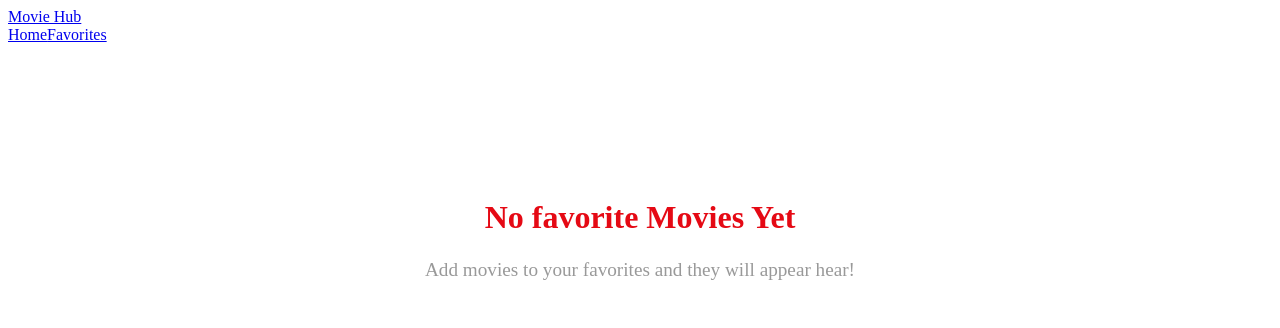
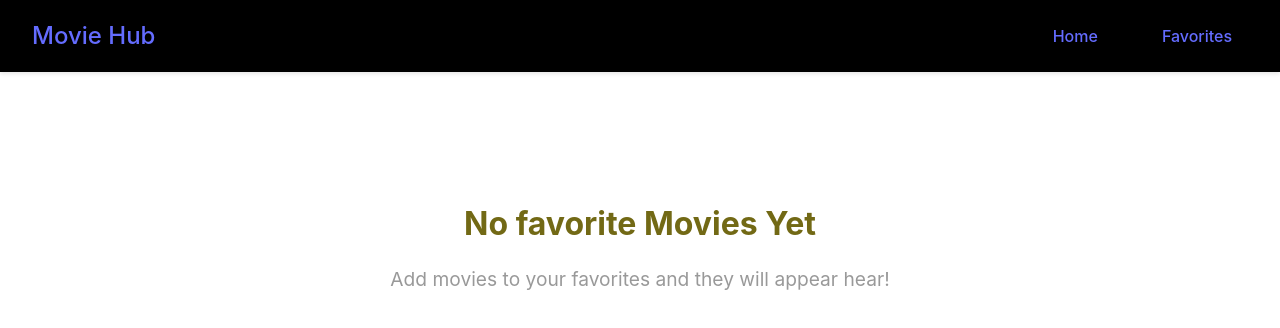
Before and after one commit to ProlificCoder17/movie_hub, a React (Vite) app in the folder movie-app/frontend/: page /favorites in a window 1280 px wide. Shown: the top 328 px of the page. Built offline with nearby package versions, Linux system fonts and the light colour scheme.

Commit message:
css stylings updated

```diff
--- a/movie-app/frontend/src/components/Moviecard.jsx
+++ b/movie-app/frontend/src/components/Moviecard.jsx
@@ -1,4 +1,5 @@
 import React from "react";
+import "../css/MovieCard.css";
 
 function onFavoriteClick() {
   console.log("Button Clicked!!");
--- a/movie-app/frontend/src/components/NavBar.jsx
+++ b/movie-app/frontend/src/components/NavBar.jsx
@@ -1,5 +1,5 @@
 import { Link } from "react-router-dom";
-
+import "../css/Navbar.css";
 function NavBar() {
     return <nav className="navbar">
         <div className="navbar-brand">
--- a/movie-app/frontend/src/css/Favorites.css
+++ b/movie-app/frontend/src/css/Favorites.css
@@ -24,7 +24,7 @@
 .favorites-empty h2 {
   margin-bottom: 1rem;
   font-size: 2rem;
-    color: #e50914;
+  color: #726915;
 }
 
 .favorites-empty p {
--- /dev/null
+++ b/movie-app/frontend/src/css/MovieCard.css
@@ -0,0 +1,124 @@
+.movie-card {
+  position: relative;
+  border-radius: 8px;
+  overflow: hidden;
+  background-color: #1a1a1a;
+  transition: transform 0.2s;
+  height: 100%;
+  display: flex;
+  flex-direction: column;
+}
+
+.movie-card:hover {
+  transform: translateY(-5px);
+}
+
+.movie-poster {
+  position: relative;
+  aspect-ratio: 2/3;
+  width: 100%;
+}
+
+.movie-poster img {
+  width: 100%;
+  height: 100%;
+  object-fit: cover;
+}
+
+.movie-overlay {
+  position: absolute;
+  top: 0;
+  left: 0;
+  right: 0;
+  bottom: 0;
+  background: linear-gradient(
+    to bottom,
+    rgba(0, 0, 0, 0.1),
+    rgba(0, 0, 0, 0.8)
+  );
+  opacity: 0;
+  transition: opacity 0.2s;
+  display: flex;
+  flex-direction: column;
+  justify-content: flex-end;
+  padding: 1rem;
+}
+
+.movie-card:hover .movie-overlay {
+  opacity: 1;
+}
+
+.favorite-btn {
+  position: absolute;
+  top: 1rem;
+  right: 1rem;
+  color: white;
+  font-size: 1.5rem;
+  padding: 0.5rem;
+  background-color: rgba(0, 0, 0, 0.5);
+  border-radius: 50%;
+  width: 40px;
+  height: 40px;
+  display: flex;
+  align-items: center;
+  justify-content: center;
+  transition: background-color 0.2s;
+}
+
+.favorite-btn:hover {
+  background-color: rgba(0, 0, 0, 0.8);
+}
+
+.favorite-btn.active {
+  color: #ff4757;
+}
+
+.rating-select {
+  background-color: rgba(0, 0, 0, 0.7);
+  color: white;
+  border: none;
+  padding: 0.5rem;
+  border-radius: 4px;
+  cursor: pointer;
+  margin-top: 0.5rem;
+}
+
+.movie-info {
+  padding: 1rem;
+  flex: 1;
+  display: flex;
+  flex-direction: column;
+  gap: 0.5rem;
+}
+
+.movie-info h3 {
+  font-size: 1rem;
+  margin: 0;
+}
+
+.movie-info p {
+  color: #999;
+  font-size: 0.9rem;
+}
+
+.user-rating {
+  color: #ffd700;
+  font-size: 0.9rem;
+  margin-top: auto;
+}
+
+@media (max-width: 768px) {
+  .movie-card {
+    font-size: 0.9rem;
+  }
+
+  .movie-info {
+    padding: 0.75rem;
+  }
+
+  .favorite-btn {
+    width: 32px;
+    height: 32px;
+    font-size: 1.2rem;
+  }
+}
--- /dev/null
+++ b/movie-app/frontend/src/css/Navbar.css
@@ -0,0 +1,47 @@
+.navbar {
+  background-color: #000000;
+  padding: 1rem 2rem;
+  display: flex;
+  justify-content: space-between;
+  align-items: center;
+  box-shadow: 0 2px 4px rgba(0, 0, 0, 0.1);
+}
+
+.navbar-brand {
+  font-size: 1.5rem;
+  font-weight: bold;
+}
+
+.navbar-links {
+  display: flex;
+  gap: 2rem;
+}
+
+.nav-link {
+  font-size: 1rem;
+  padding: 0.5rem 1rem;
+  border-radius: 4px;
+  transition: background-color 0.2s;
+}
+
+.nav-link:hover {
+  background-color: rgba(255, 255, 255, 0.1);
+}
+
+@media (max-width: 768px) {
+  .navbar {
+    padding: 1rem;
+  }
+
+  .navbar-brand {
+    font-size: 1.2rem;
+  }
+
+  .navbar-links {
+    gap: 1rem;
+  }
+
+  .nav-link {
+    padding: 0.5rem;
+  }
+}
--- /dev/null
+++ b/movie-app/frontend/src/css/index.css
@@ -0,0 +1,84 @@
+:root {
+    font-family: Inter, system-ui, Avenir, Helvetica, Arial, sans-serif;
+    line-height: 1.5;
+    font-weight: 400;
+
+    color-scheme: light dark;
+    color: rgba(255, 255, 255, 0.87);
+    background-color: #242424;
+
+    font-synthesis: none;
+    text-rendering: optimizeLegibility;
+    -webkit-font-smoothing: antialiased;
+    -moz-osx-font-smoothing: grayscale;
+  }
+
+  * {
+    margin: 0;
+    padding: 0;
+    box-sizing: border-box;
+  }
+
+  html, body {
+    overflow-x: hidden;
+  }
+
+  body {
+    margin: 0;
+    width: 100%;
+    min-height: 100vh;
+    position: relative;
+  }
+
+  #root {
+    width: 100%;
+    min-height: 100vh;
+    display: flex;
+    flex-direction: column;
+  }
+
+  a {
+    font-weight: 500;
+    color: #646cff;
+    text-decoration: inherit;
+  }
+  a:hover {
+    color: #535bf2;
+  }
+
+  h1 {
+    font-size: 3.2em;
+    line-height: 1.1;
+  }
+
+  button {
+    border-radius: 8px;
+    border: 1px solid transparent;
+    padding: 0.6em 1.2em;
+    font-size: 1em;
+    font-weight: 500;
+    font-family: inherit;
+    background-color: #1a1a1a;
+    cursor: pointer;
+    transition: border-color 0.25s;
+  }
+  button:hover {
+    border-color: #646cff;
+  }
+  button:focus,
+  button:focus-visible {
+    outline: 4px auto -webkit-focus-ring-color;
+  }
+
+  @media (prefers-color-scheme: light) {
+    :root {
+      color: #213547;
+      background-color: #ffffff;
+    }
+    a:hover {
+      color: #747bff;
+    }
+    button {
+      background-color: #f9f9f9;
+    }
+  }
--- a/movie-app/frontend/src/main.jsx
+++ b/movie-app/frontend/src/main.jsx
@@ -1,6 +1,7 @@
 import { StrictMode } from "react";
 import { createRoot } from "react-dom/client";
 import { BrowserRouter } from "react-router-dom";
+import "./css/index.css";
 import App from "./App.jsx";
 
 createRoot(document.getElementById("root")).render(
--- a/movie-app/frontend/src/pages/Home.jsx
+++ b/movie-app/frontend/src/pages/Home.jsx
@@ -1,6 +1,7 @@
 import React from "react";
 import Moviecard from "../components/Moviecard";
 import { useState } from "react";
+import "../css/Home.css";
 
 function Home() {
   const [searchQuery, setSearchQuery] = useState("");
```
Also changed, not shown: movie-app/frontend/src/css/Home.css (renamed from movie-app/frontend/src/css/home.css). Lines whose indentation alone changed are shown as unchanged.
